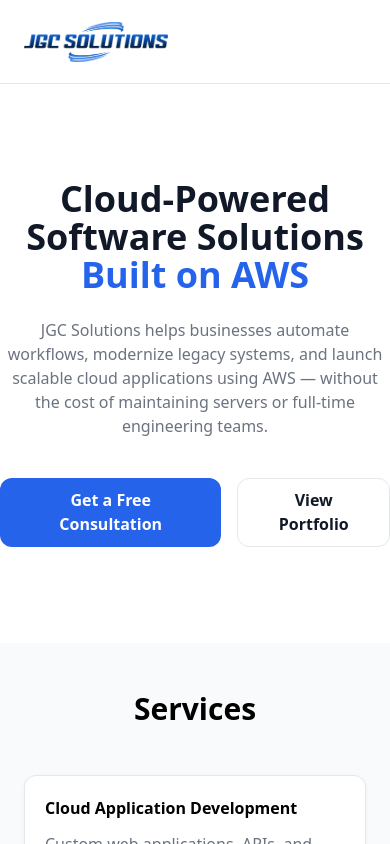
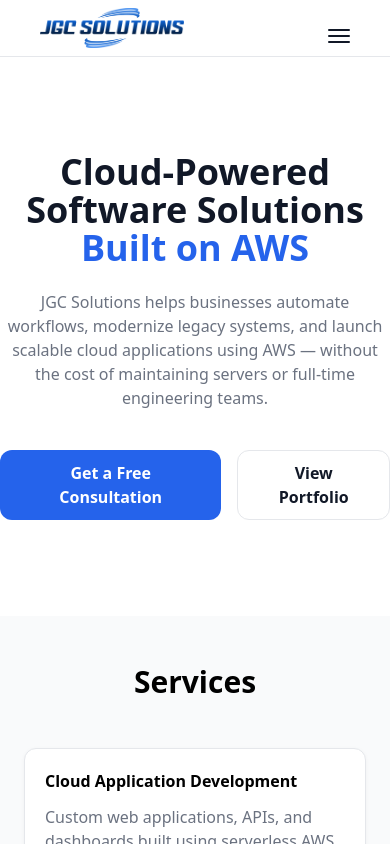
Before and after one commit to jgcsol/website, a Next.js app: page / in a window 390 px wide. Shown: the top 844 px of the page. Built offline with nearby package versions, Linux system fonts and the light colour scheme.

Commit message:
fixed navbar for mobile

```diff
--- a/app/components/navbar.tsx
+++ b/app/components/navbar.tsx
@@ -1,17 +1,35 @@
+"use client";
+
 import Link from "next/link";
+import { useState } from "react";
 
 export default function Navbar() {
+  const [open, setOpen] = useState(false);
+
   return (
     <nav className="nav">
-      <div className="container" style={{display:'flex',alignItems:'center',justifyContent:'space-between',padding:'0.6rem 0'}}>
+      <div className="container nav__inner">
         <Link href="/" className="nav__brand">
-          <img src="/images/logo.png" alt="logo" className="nav__logo" style={{height:40,marginRight:12}} />
+          <img src="/images/logo.png" alt="logo" className="nav__logo" />
         </Link>
 
-        <div className="nav__links">
-          <Link href="/pricing" className="nav__link">Pricing</Link>
-          <Link href="/portfolio" className="nav__link">Portfolio</Link>
-          <Link href="/contact" className="nav__cta">Contact</Link>
+        <button
+          className={`nav__toggle ${open ? 'is-open' : ''}`}
+          aria-label={open ? 'Close menu' : 'Open menu'}
+          aria-expanded={open}
+          onClick={() => setOpen((v) => !v)}
+        >
+          <span className="nav__toggle-box">
+            <span className="nav__toggle-bar" />
+            <span className="nav__toggle-bar" />
+            <span className="nav__toggle-bar" />
+          </span>
+        </button>
+
+        <div className={`nav__links ${open ? 'nav__links--open' : ''}`}>
+          <Link href="/pricing" className="nav__link" onClick={() => setOpen(false)}>Pricing</Link>
+          <Link href="/portfolio" className="nav__link" onClick={() => setOpen(false)}>Portfolio</Link>
+          <Link href="/contact" className="nav__cta" onClick={() => setOpen(false)}>Contact</Link>
         </div>
       </div>
     </nav>
--- a/styles/navbar.css
+++ b/styles/navbar.css
@@ -2,9 +2,23 @@
 :root{--bg:#ffffff;--text:#111827;--accent:#2563eb;--border:#e5e7eb}
 .nav{display:flex;align-items:center;justify-content:space-between;padding:.75rem 1.5rem;border-bottom:1px solid var(--border);background:var(--bg)}
 .nav__brand{font-weight:700;color:var(--text)}
+.nav__inner{display:flex;align-items:center;justify-content:space-between;width:100%;gap:1rem}
+.nav__logo{height:40px}
 .nav__links{display:flex;gap:.75rem;align-items:center}
 .nav__link{color:var(--text);padding:.5rem .75rem;border-radius:.5rem;text-decoration:none}
 .nav__link:hover{background:#f3f4f6}
 .nav__cta{padding:.4rem .85rem;border-radius:.5rem;background:var(--accent);color:#fff;font-weight:600}
 
-@media(max-width:768px){.nav__links{display:none}}
+/* Toggle (hidden on desktop) */
+.nav__toggle{display:none;background:transparent;border:0;padding:0;cursor:pointer}
+.nav__toggle-box{display:inline-flex;flex-direction:column;gap:4px}
+.nav__toggle-bar{display:block;width:22px;height:2px;background:var(--text);border-radius:2px}
+
+@media(max-width:768px){
+	.nav{padding:.5rem 1rem}
+	.nav__toggle{display:block}
+	.nav__links{display:none;position:absolute;right:1rem;top:64px;background:var(--bg);padding:0.75rem;border:1px solid var(--border);border-radius:8px;box-shadow:0 6px 18px rgba(2,6,23,0.08);flex-direction:column;min-width:160px;z-index:50}
+	.nav__links.nav__links--open{display:flex}
+	.nav__link{padding:.5rem .75rem}
+	.nav__cta{padding:.5rem .75rem}
+}
```
